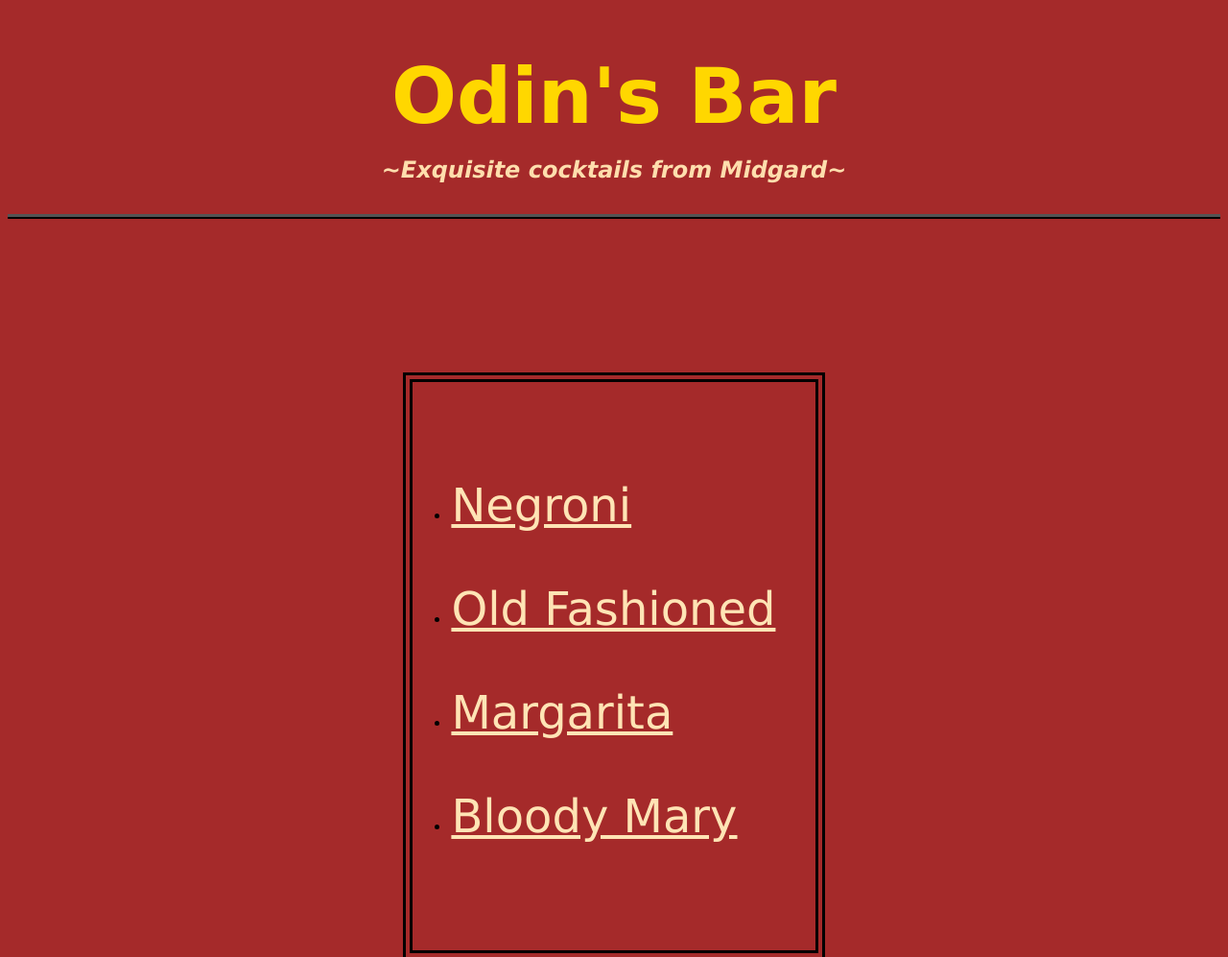
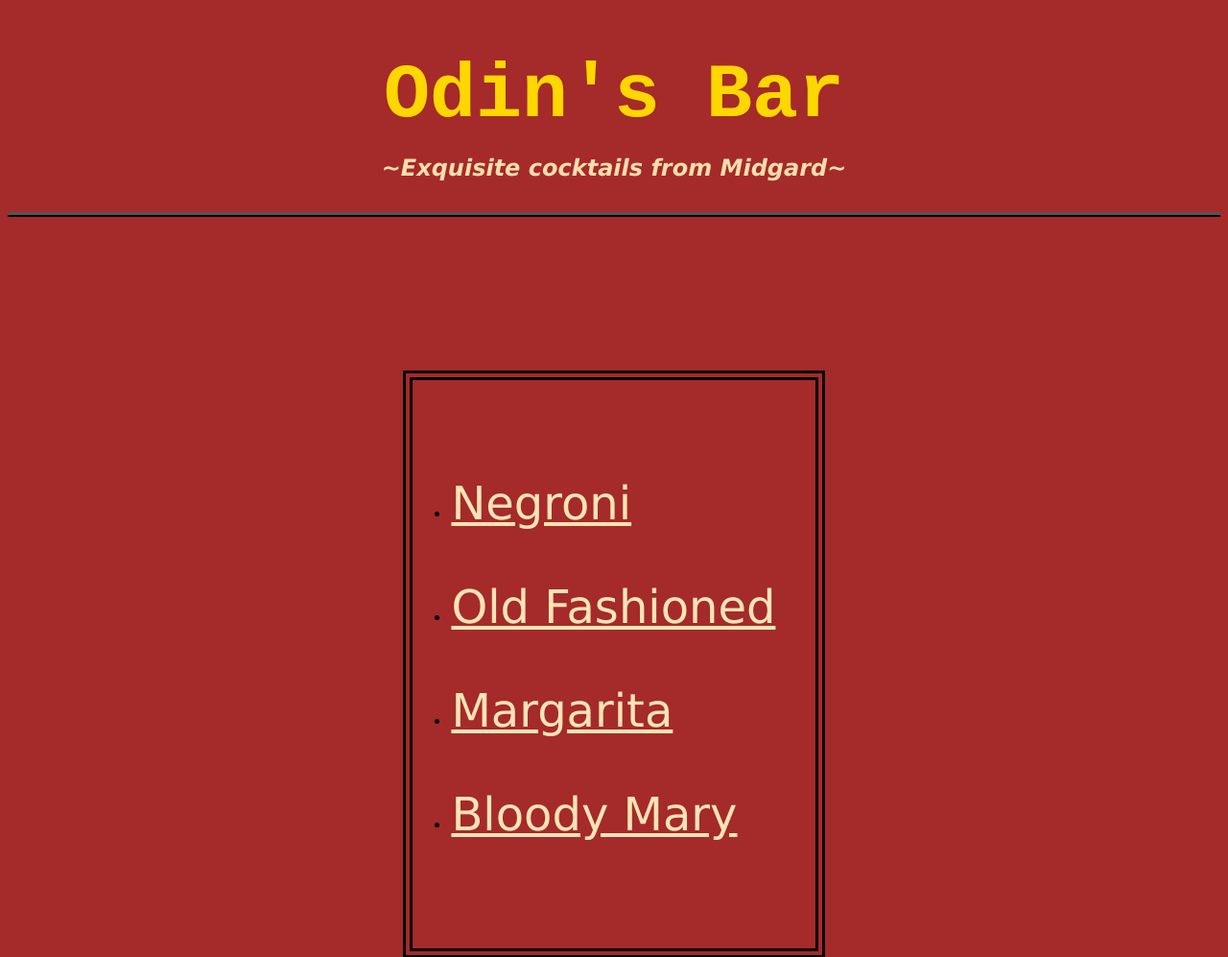
Before and after one commit to foomw96/odin-recipes, a plain HTML site: page index.html in a window 1280 px wide. Shown: the top 997 px of the page at 96% size. Drawn offline with Linux system fonts and the light colour scheme.

Commit message:
Change title font

```diff
--- a/styles.css
+++ b/styles.css
@@ -10,7 +10,7 @@ h1 {
     font-size: 5rem;
     font-weight: bolder;
     margin-bottom: 1rem;
-    font-family: cursive;
+    font-family: 'Courier New'
 }
 
 h2 {
```
